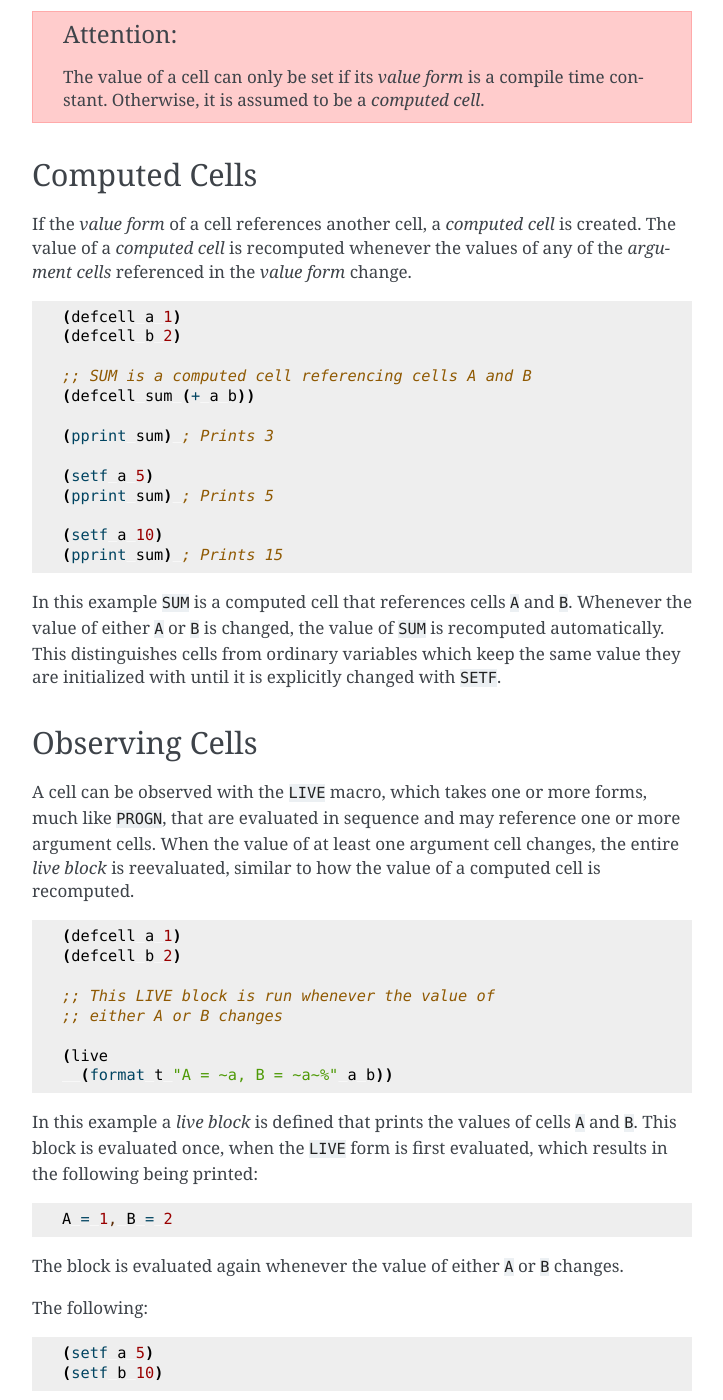
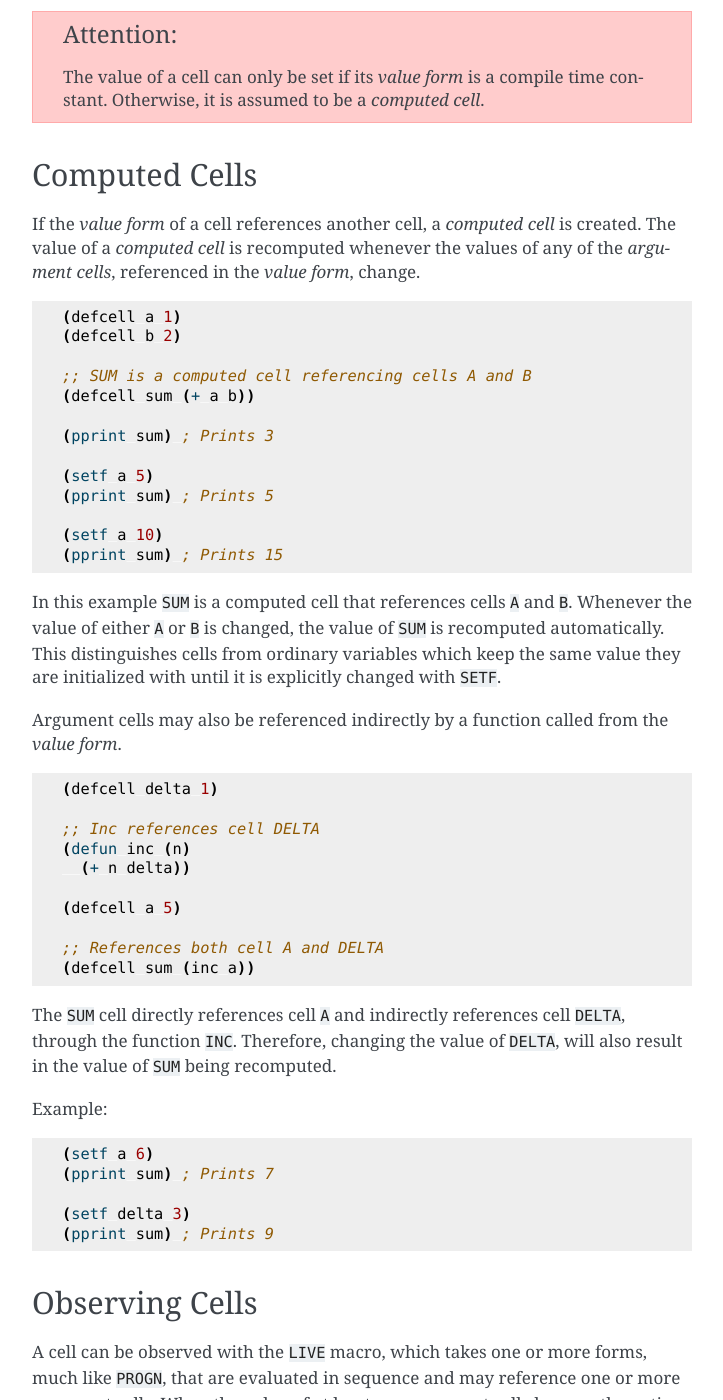
Before and after one commit to alex-gutev/live-cells-cl, a Sphinx documentation site: the page built from docs/basics/cells.rst, in a window 1280 px wide and 1400 px high, scrolled down 704 px. Shown: the whole window, without its empty margins (388-1111 px from the left). Built offline with Sphinx 7.4.7, drawn with Linux system fonts in a browser that asks for light colours; cross-references to code outside the pages are shown as plain code; some of the changed text lies outside the part shown.

Commit message:
Add additional notes to cells.rst page.

```diff
--- a/docs/basics/cells.rst
+++ b/docs/basics/cells.rst
@@ -47,7 +47,7 @@ Computed Cells
 
 If the *value form* of a cell references another cell, a *computed cell*
 is created. The value of a *computed cell* is recomputed whenever the
-values of any of the *argument cells* referenced in the *value form*
+values of any of the *argument cells*, referenced in the *value form*,
 change.
 
 .. code-block::
@@ -72,9 +72,36 @@ value of ``SUM`` is recomputed automatically. This distinguishes cells
 from ordinary variables which keep the same value they are initialized
 with until it is explicitly changed with ``SETF``.
 
-..
-   Add a note explaining that computed cells cannot be SETF.
-   Add a note explaining that cells may be referenced even through functions.
+Argument cells may also be referenced indirectly by a function
+called from the *value form*.
+
+.. code-block::
+
+   (defcell delta 1)
+
+   ;; Inc references cell DELTA
+   (defun inc (n)
+     (+ n delta))
+
+   (defcell a 5)
+
+   ;; References both cell A and DELTA
+   (defcell sum (inc a))
+
+The ``SUM`` cell directly references cell ``A`` and indirectly
+references cell ``DELTA``, through the function ``INC``. Therefore,
+changing the value of ``DELTA``, will also result in the value of
+``SUM`` being recomputed.
+
+Example:
+
+.. code-block::
+
+   (setf a 6)
+   (pprint sum) ; Prints 7
+
+   (setf delta 3)
+   (pprint sum) ; Prints 9
 
 
 Observing Cells
@@ -153,7 +180,7 @@ being printed (the order in which the lines are printed may vary):
 
 .. code-block:: text
 
-   A = 20, B = 10
+   A = 20, B = 1
    A = 20
 
 An assignment to cell ``B``, such as:
@@ -219,8 +246,9 @@ form. :cl:macro:`BATCH`, like :cl:macro:`PROGN`, takes one or more
 forms, which are evaluated in sequence:
 
 The effect of this is that while the values of the cells are changed
-as soon as the `SETF` forms are evaluated, the observers are only
-notified after the last form in :cl:macro:`BATCH` has been evaluated.
+as soon as the `SETF` forms are evaluated, the observers (*live
+blocks* and *computed cells*) are only notified after the last form in
+:cl:macro:`BATCH` has been evaluated.
 
 .. code-block::
 
@@ -255,6 +283,23 @@ the second line:
    A = 15, B = 3
 
 is printed after the :cl:macro:`BATCH` form is evaluated.
+
+:cl:macro:`BATCH` can be nested within another :cl:macro:`BATCH`,
+however the observers of the cells, which have their values changed
+within the batch, are only notified when exiting the outermost
+:cl:macro:`BATCH`.
+
+For example the following:
+
+.. code-block::
+
+   (batch
+     (batch
+       (setf a 20))
+
+     (setf b 100))
+
+only results in one line ``A = 20, B = 100`` being printed.
 
 Local Cells
 -----------
```
